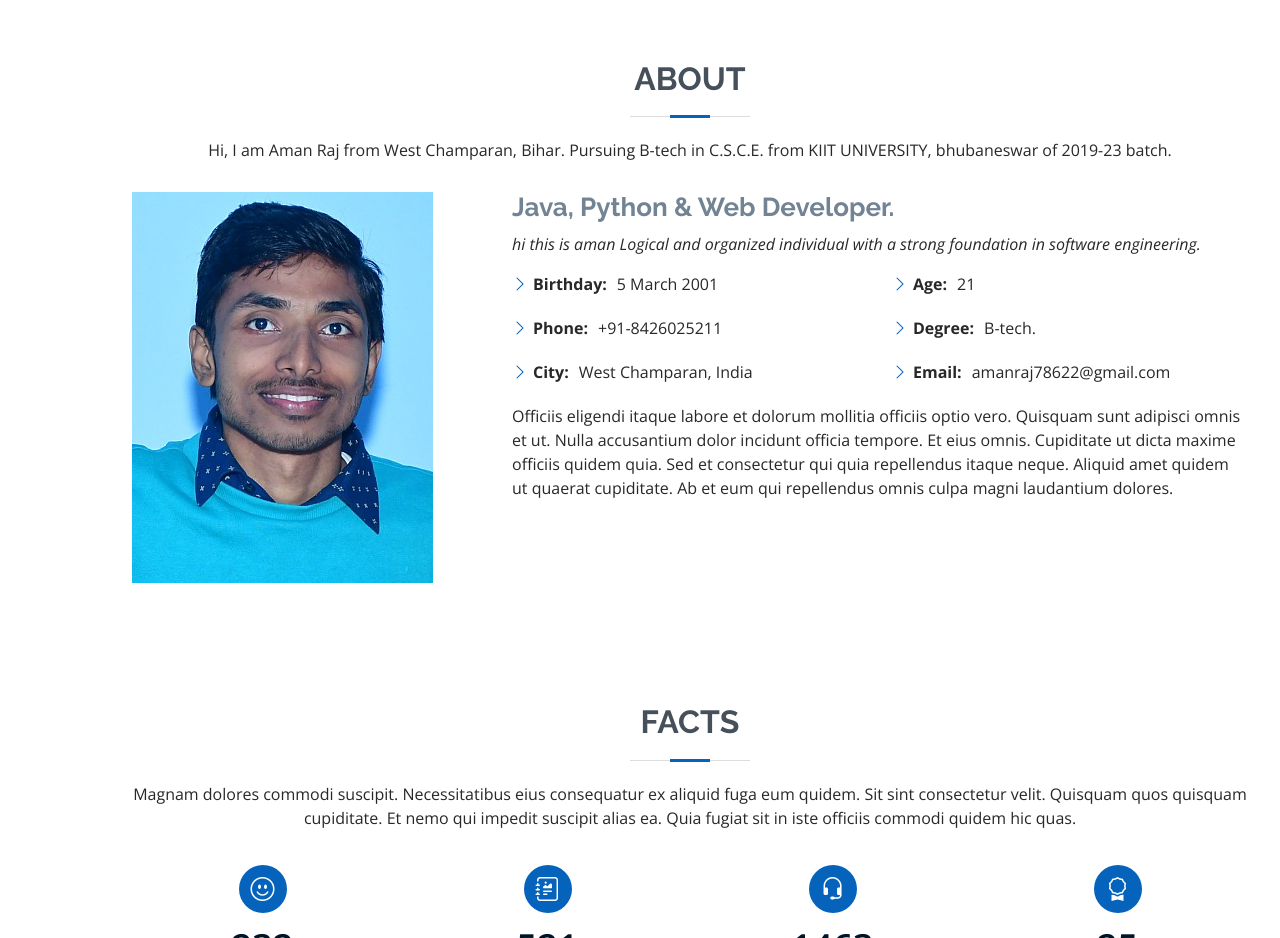
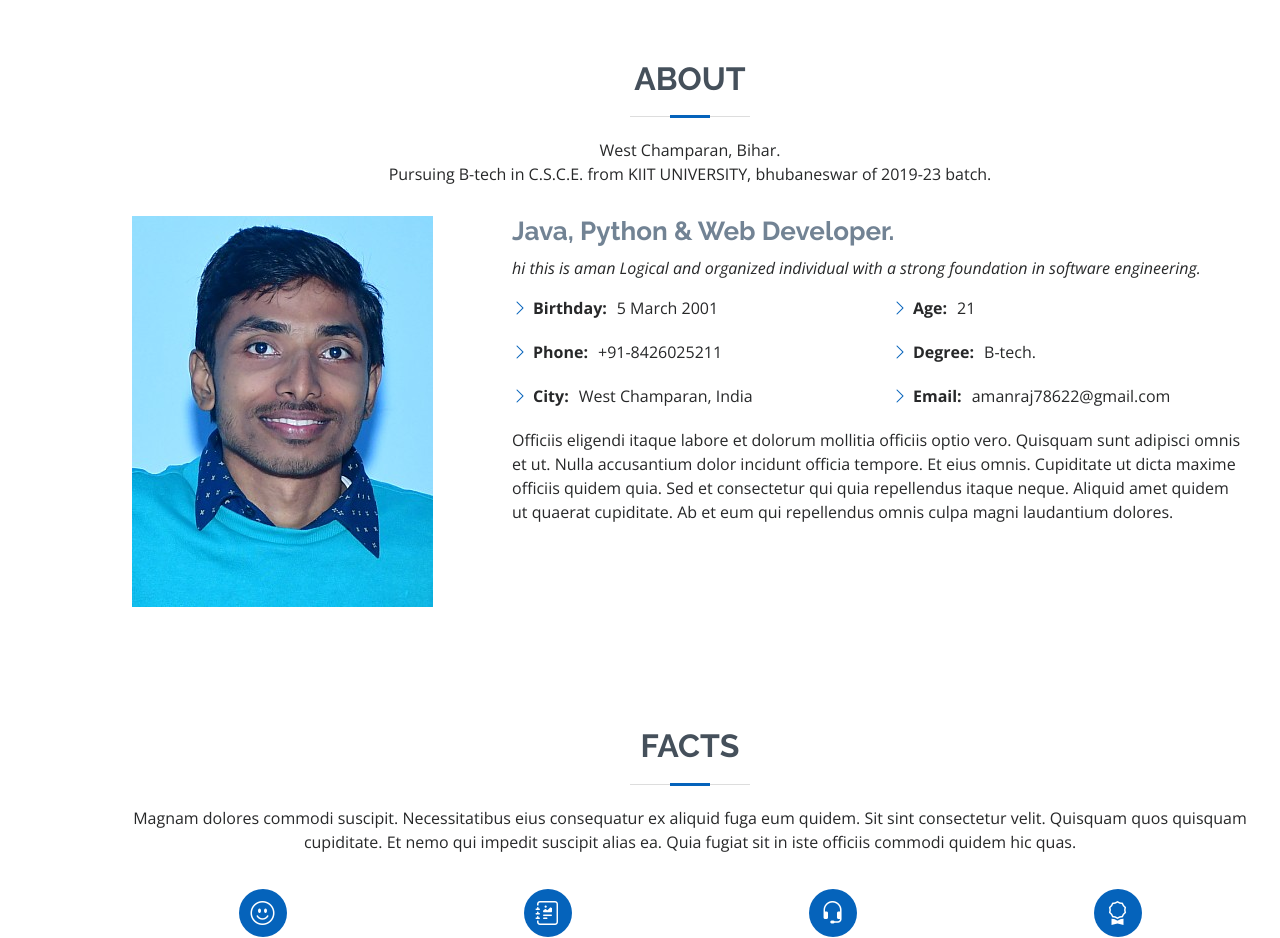
Before and after one commit to 01amanraj/amanRaj, a plain HTML site: page index.html in a window 1280 px wide. Shown: the part 800-1738 px from the top of the page. Drawn offline with nearby package versions, Linux system fonts and the light colour scheme.

Commit message:
change done in about section

```diff
--- a/index.html
+++ b/index.html
@@ -80,7 +80,8 @@
 
         <div class="section-title">
           <h2>About</h2>
-          <p>Hi, I am Aman Raj from West Champaran, Bihar. Pursuing B-tech in C.S.C.E. from KIIT UNIVERSITY, bhubaneswar of 2019-23 batch.</p>
+          <p>West Champaran, Bihar.</p>
+          <p> Pursuing B-tech in C.S.C.E. from KIIT UNIVERSITY, bhubaneswar of 2019-23 batch.</p>
         </div>
 
         <div class="row">
```
